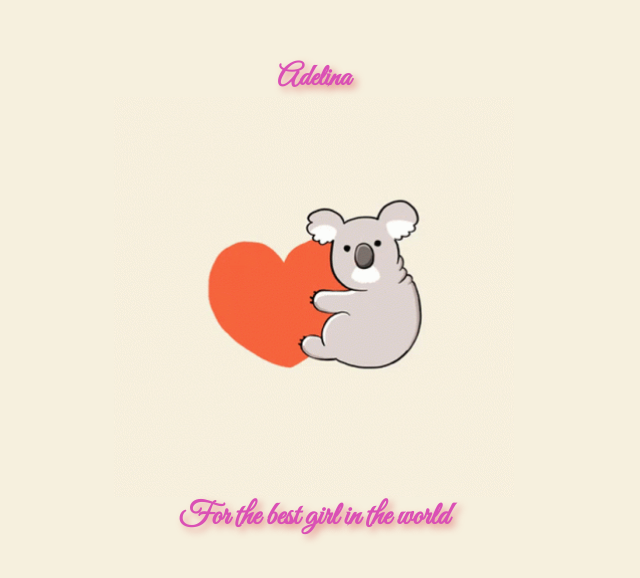
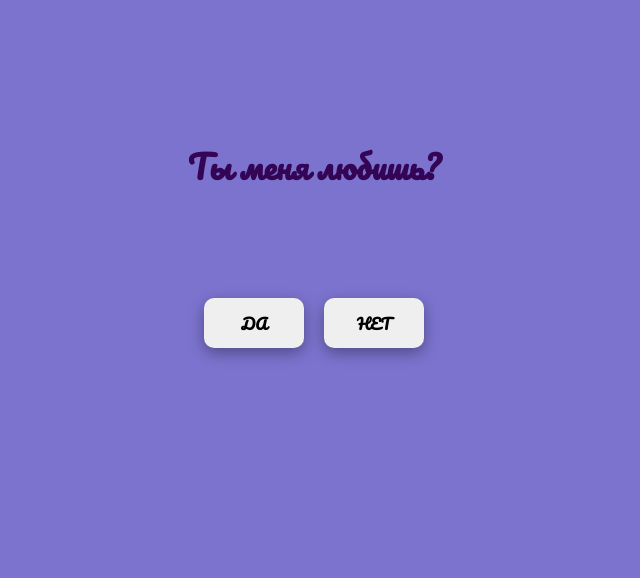
Before and after one commit to Erzhan-Chyngyshbekov/Erzhan-Chyngyshbekov.github.io, a plain HTML site: page index.html in a window 1280 px wide. Shown: the part 102-680 px from the top of the page, without its empty margins (326-966 px from the left). Drawn offline with Linux system fonts and the light colour scheme.

Commit message:
yes or no game

```diff
--- a/index.html
+++ b/index.html
@@ -1,56 +1,27 @@
 <!DOCTYPE html>
 <html lang="en">
-  <head>
-    <meta charset="UTF-8" />
-    <meta name="viewport" content="width=device-width, initial-scale=1.0" />
-    <link rel="shortcut icon" type="image/jpg" href="./love-birds.png"/>
+<head>
+    <meta charset="UTF-8">
+    <meta http-equiv="X-UA-Compatible" content="IE=edge">
+    <meta name="viewport" content="width=device-width, initial-scale=1.0">
+    <!-- фавикон или мини-иконка на вкладке -->
+    <link rel="shortcut icon" href="./img/favicon.svg">
+    <!-- стили -->
+    <link rel="stylesheet" href="./styles.css">
     <title>MY LOVE</title>
-    <link rel="preconnect" href="https://fonts.googleapis.com" />
-    <link rel="preconnect" href="https://fonts.gstatic.com" crossorigin />
-    <link
-      href="https://fonts.googleapis.com/css2?family=Great+Vibes&display=swap"
-      rel="stylesheet"
-    />
-  </head>
-  <body>
-    <div class="container">
-      <h1>Adelina</h1>
-      <img src="./koala-love.gif" />
-      <h1>For the best girl in the world</h1>
+    <link rel="preconnect" href="https://fonts.googleapis.com">
+    <link rel="preconnect" href="https://fonts.gstatic.com" crossorigin>
+    <link href="https://fonts.googleapis.com/css2?family=Pacifico&display=swap" rel="stylesheet">
+</head>
+<body>
+    <!-- игровое поле -->
+    <div class="board">
+        <h1>Ты меня любишь?</h1>
+        <button id="btn2" class="btn yes">Да</button>
+        <button id="btn" class="btn no">Нет</button>
     </div>
-    <style>
-      * {
-        box-sizing: border-box;
-        margin: 0;
-        padding: 0;
-      }
-      html, body{
-        height: 100%;
-        background-color: #f6f0de;
-      }
-      .container {
-        font-family: "Great Vibes", cursive;
-        height: 100%;
-        padding: 0 30px;
-        display: flex;
-        flex-direction: column;
-        align-items: center;
-        justify-content: center;
-      }
-      img{
-        max-width: 400px;
-        width: 100%;
-        object-fit: cover;
-      }
-      h1 {
-        margin: 0;
-        text-align: center;
-        color: #da50b5;
-        text-shadow: 4px 4px 7px rgba(218,98,98,0.6);
-      }
-      h1:first-child{
-        font-size: 30px;
-      }
-    </style>
-  </body>
+
+    <!-- скрипт -->
+    <script src="./script.js"></script>
+</body>
 </html>
--- /dev/null
+++ b/script.js
@@ -0,0 +1,16 @@
+const random = (min, max) => {
+    const rand = min + Math.random() * (max - min + 1);
+    return Math.floor(rand);
+}
+
+const btn = document.querySelector('#btn');
+btn.addEventListener('mouseenter', () => {
+    btn.style.left = `${random(0, 90)}%`;
+    btn.style.top = `${random(0, 90)}%`;
+});
+
+btn.addEventListener('click', () => {
+    btn.innerHTML = 'Конечно!'
+    btn.style.left = `${random(0, 90)}%`;
+    btn.style.top = `${random(0, 90)}%`;
+});
--- /dev/null
+++ b/styles.css
@@ -0,0 +1,62 @@
+* {
+    margin: 0;
+    padding: 0;
+    font-family: 'Pacifico', cursive;
+}
+
+body {
+    margin: 0;
+}
+
+body * {
+    box-sizing: border-box;
+    cursor: url('./img/cursor-ussual.png'), pointer;
+}
+
+h1 {
+    color: rgb(52, 5, 84);
+}
+
+.board {
+    position: relative;
+    width: 100vw;
+    height: 100vh;
+    background-color: rgb(124, 115, 207);
+}
+
+.btn {
+    position: absolute;
+    top: 50%;
+    transition: 0.09s;
+
+    width: 100px;
+    height: 50px;
+    font-size: 15px;
+    border-radius: 10px;
+    border: none;
+    outline: none;
+    text-transform: uppercase;
+    font-weight: bold;
+    box-shadow: rgb(0, 0, 0, 0.35) 0 5px 15px;
+}
+
+h1 {
+    position: absolute;
+    top: 30%;
+    left: calc(50% - 150px);
+    width: 300px;
+    text-align: center;
+}
+
+#btn {
+    left: calc(50% + 10px);
+}
+
+.btn.yes{
+    left: calc(50% - 110px);
+
+}
+
+.btn:last-child {
+    left: calc(50%);
+}
```
